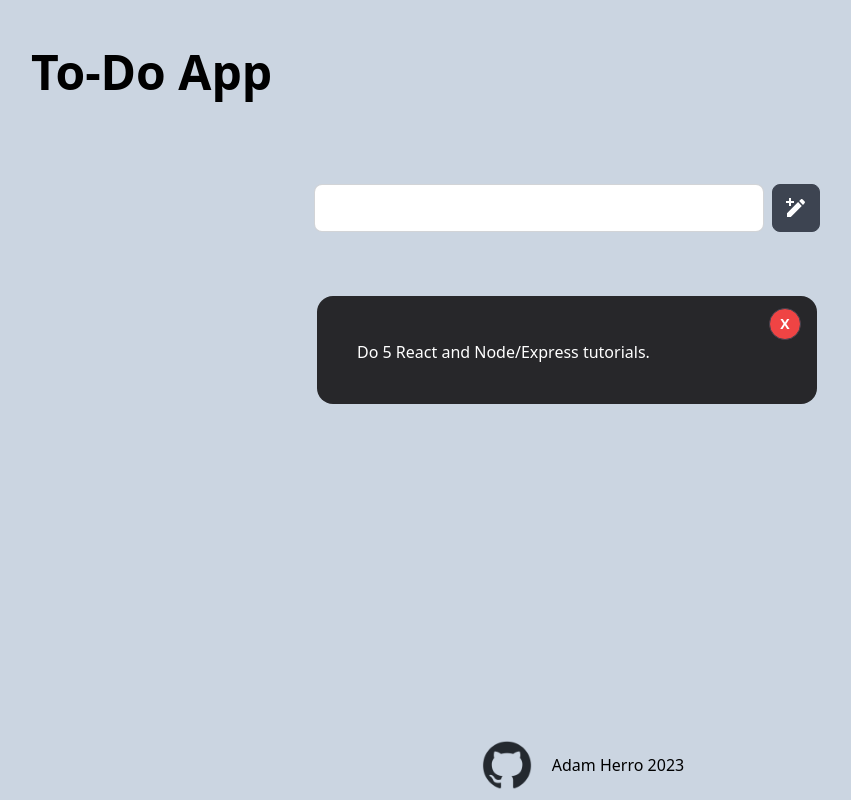
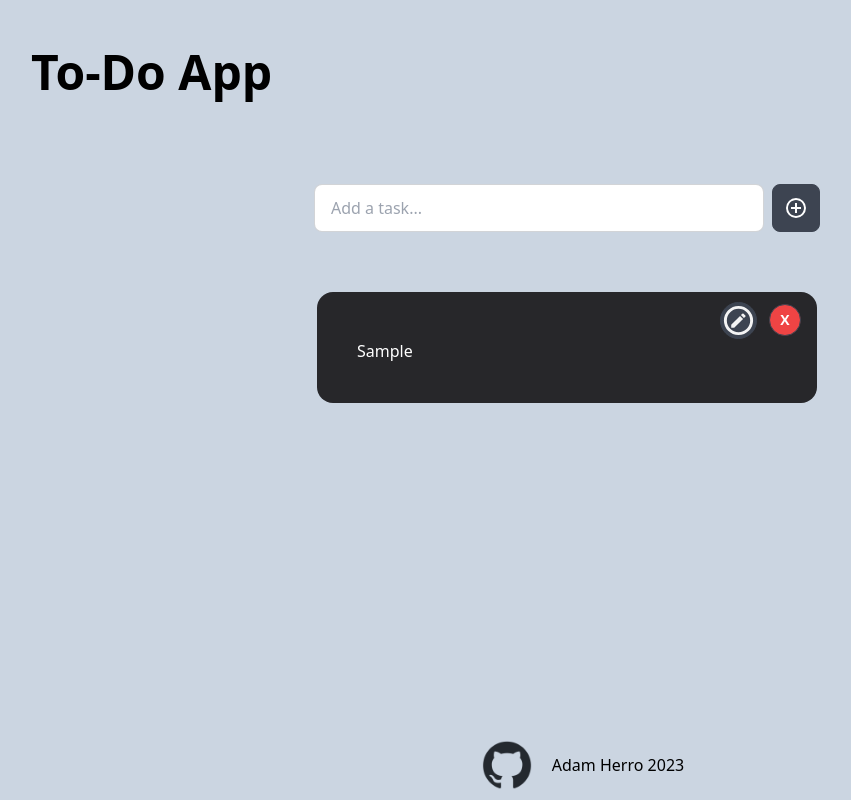
Before and after one commit to amherro/to-do-react-app, a React (Create React App) app: page / in a window 1280 px wide. Both pictures are taken after typing "Sample" into the empty fields and a click on the button 869 px from the left and 208 px from the top of the page. Shown: the top 800 px of the page, without its empty margins (73-924 px from the left). Built offline with nearby package versions, Linux system fonts and the light colour scheme.

Commit message:
Implementing the add and delete task functions. Starting the edit task function.

```diff
--- a/src/TaskContext.js
+++ b/src/TaskContext.js
@@ -9,17 +9,29 @@ export const TaskContext = createContext({
 
 export const TaskProvider = ({children}) => {
     const [tasks, setTasks] = useState([])
+    const [editing, setEditing] = useState(false)
+
 
     const addTask = (task) => {
-        setTasks([...tasks, {name: task}])
-        // console.log(tasks)
+        setTasks([...tasks, {id: crypto.randomUUID(), name: task}])
+    }
+
+    const deleteTask = (id) => {
+        setTasks(tasks.filter((task) => task.id !== id))
+    }
+
+    const editTask = (id) => {
+        setEditing(true)
+        const selectedTask = tasks.find(task => task.id === id)
+        console.log(selectedTask.name)
+        return selectedTask.name
     }
 
     const contextValue = {
         tasks,
         addTask,
-        // deleteTask,
-        // editTask
+        deleteTask,
+        editTask
     }
 
     return (
--- a/src/components/ItemInput.jsx
+++ b/src/components/ItemInput.jsx
@@ -1,24 +1,25 @@
 import { TaskContext } from '../TaskContext';
-import { useContext, useEffect, useState } from 'react';
+import { useContext, useState } from 'react';
 import Icon from '@mdi/react';
-import { mdiPencilPlus } from '@mdi/js';
+import { mdiPlusCircleOutline } from '@mdi/js';
 
 const ItemInput = () => {
   const [newTask, setNewTask] = useState('')
   const taskList = useContext(TaskContext)
 
-  useEffect(() => console.log(taskList.tasks), [taskList.tasks])
+  // useEffect(() => console.log(taskList.tasks), [taskList.tasks])
 
   return (
-    <form className="flex flex-row justify-center mt-20" onSubmit={(e) => {
+    <form className="flex flex-row justify-center mt-20 mb-12" onSubmit={(e) => {
       e.preventDefault()
       taskList.addTask(newTask)
+      setNewTask(e.target.reset())
     }}>
       <div className="form-control">
           <input type="text" placeholder="Add a task..." name="add-item" id="add-item" className="item-input input input-bordered text-white" onChange={(e) => setNewTask(e.target.value)} />
       </div>
       <button type='submit' className="btn btn-square ml-2">
-          <Icon path={mdiPencilPlus} size={1} />
+          <Icon path={mdiPlusCircleOutline} size={1} />
       </button>
     </form>
   )
--- a/src/components/Task.jsx
+++ b/src/components/Task.jsx
@@ -1,13 +1,19 @@
-import React from 'react'
+import { TaskContext } from '../TaskContext';
+import { useContext } from 'react';
+import Icon from '@mdi/react';
+import { mdiPencilCircleOutline } from '@mdi/js';
 
-const Task = () => {
-  return (
-        <div className='item-card card justify-self-center mt-16 bg-zinc-800'>
+const Task = ({id, name}) => {
+    const taskContext = useContext(TaskContext)
+
+    return (
+        <div className='item-card card justify-self-center mt-3 bg-zinc-800'>
             <div className="flex flex-row justify-end">
                 {/* <div className="card-title text-white p-5 pl-10">Item 1</div> */}
-                <button className='btn btn-circle btn-sm text-white bg-red-500 hover:bg-slate-500 mt-3 mr-4'>X</button>
+                <Icon path={mdiPencilCircleOutline} size='37px' color='#f4f4f4' className='edit-button btn btn-sm btn-circle hover:bg-success mr-3 mt-2.5' onClick={() => taskContext.editTask(id)} />
+                <button className='btn btn-circle btn-sm text-white bg-red-500 hover:bg-slate-500 mt-3 mr-4' onClick={() => taskContext.deleteTask(id)}>X</button>
             </div>
-            <div className="card-body text-white p-5 pt-0 pb-10 pl-10">Do 5 React and Node/Express tutorials.</div>
+            <div className="card-body text-white p-5 pt-0 pb-10 pl-10">{name}</div>
         </div>
     )
 }
--- a/src/components/Tasks.jsx
+++ b/src/components/Tasks.jsx
@@ -1,10 +1,15 @@
-import React from 'react'
+import { TaskContext } from '../TaskContext';
+import { useContext } from 'react';
 import Task from './Task'
 
 const Tasks = () => {
+    const taskContext = useContext(TaskContext)
+    const taskList = taskContext.tasks
   return (
     <>
-        <Task />
+        {taskList.map((task) => {
+            return <Task key={task.id} id={task.id} name={task.name} />
+        })}
     </>
   )
 }
--- a/src/index.css
+++ b/src/index.css
@@ -16,6 +16,11 @@ body {
   width: 500px;
 }
 
+.edit-button {
+  width: 50px;
+  height: 50px;
+}
+
 footer {
   position: absolute;
   bottom: 0;
```
